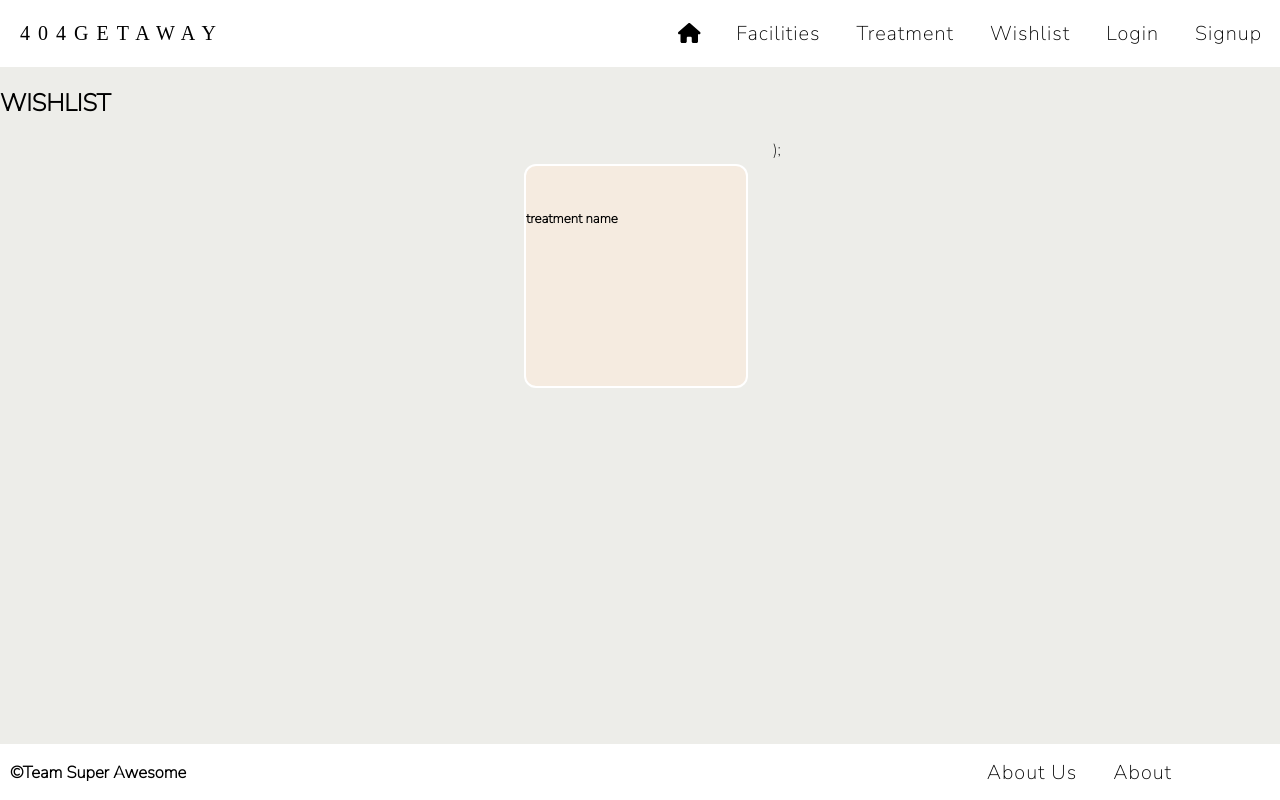
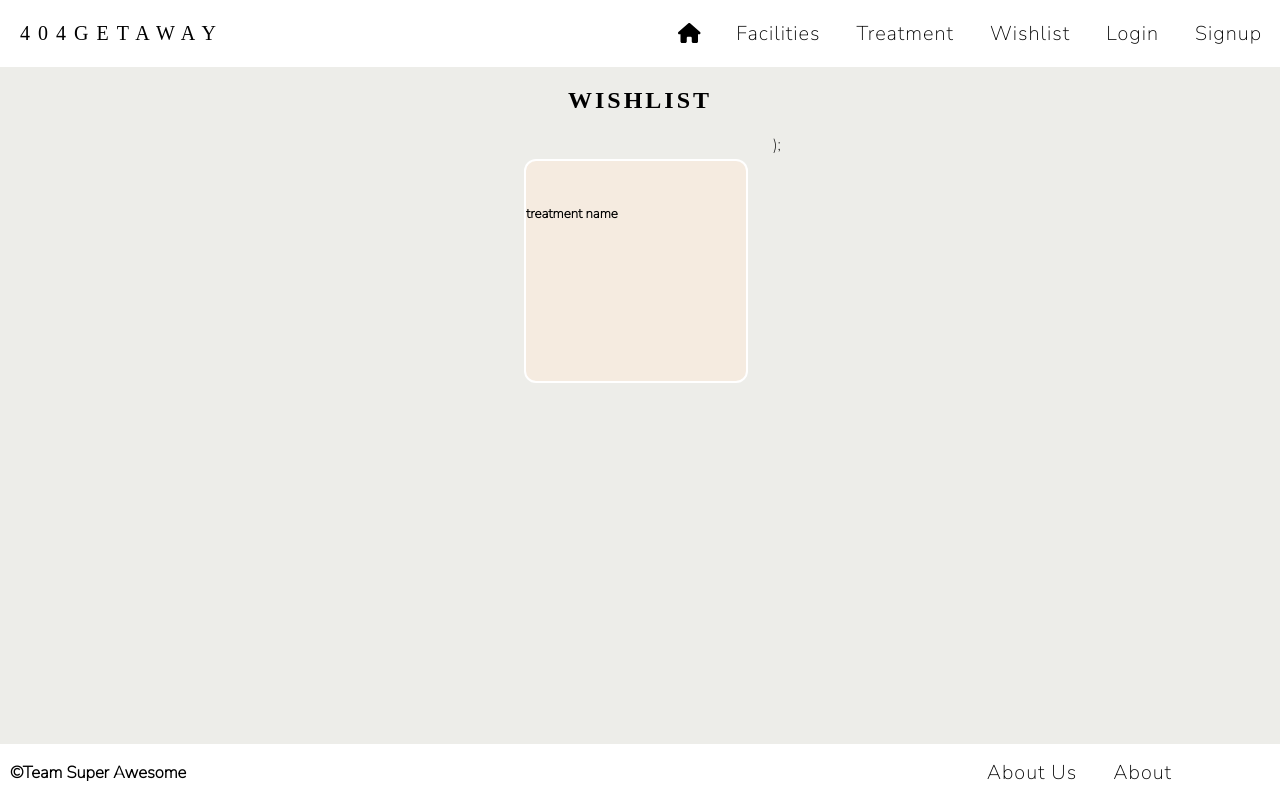
Before and after one commit to AliceBryer/Spa-Retreat-Project, a React (Create React App) app in the folder client/: page /wishlist in a window 1280 px wide. Built offline with nearby package versions, Linux system fonts and the light colour scheme; a web font is replaced by a local one.

Commit message:
title css for all pages

```diff
--- a/client/src/App.css
+++ b/client/src/App.css
@@ -1,6 +1,11 @@
 /* css for all */
 * {
   font-family: "Nunito Sans", "Open Sans", sans-serif;
+}
+.title {
+  font-family: "Times New Roman", Times, serif;
+  text-align: center;
+  letter-spacing: 3px;
 }
 
 /* start of header css */
@@ -90,14 +95,7 @@ a:hover {
 }
 /* end of homepage css */
 
-
 /* start of wishlist css */
-.wishlist-title {
-  font-family: "Times New Roman", Times, serif;
-  text-align: center;
-  letter-spacing: 3px;
-}
-
 .wishlist-card {
   position: relative;
   margin: 25px;
@@ -122,16 +120,14 @@ a:hover {
 
 .facilities-card-container {
   display: flex;
-  flex-wrap:wrap;
-  flex-direction:row;
+  flex-wrap: wrap;
+  flex-direction: row;
   justify-content: center;
-
 }
 
 .facilities-card {
-  margin:40px;
+  margin: 40px;
 }
-
 
 /* resposive */
 @media (max-width: 800px) {
```
